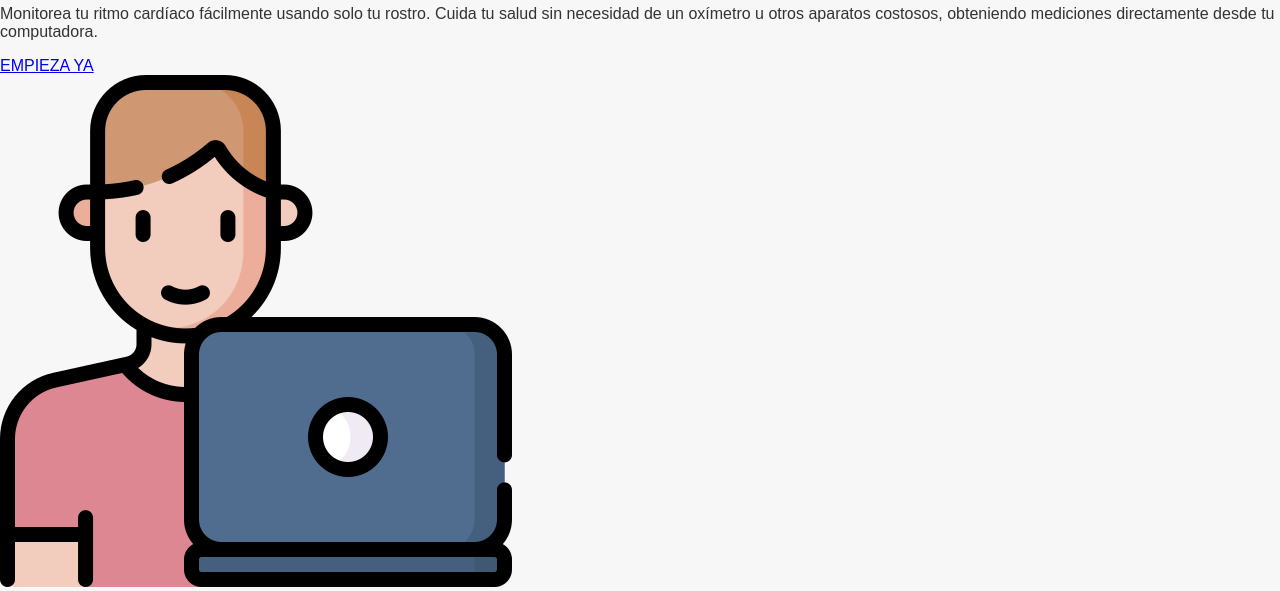
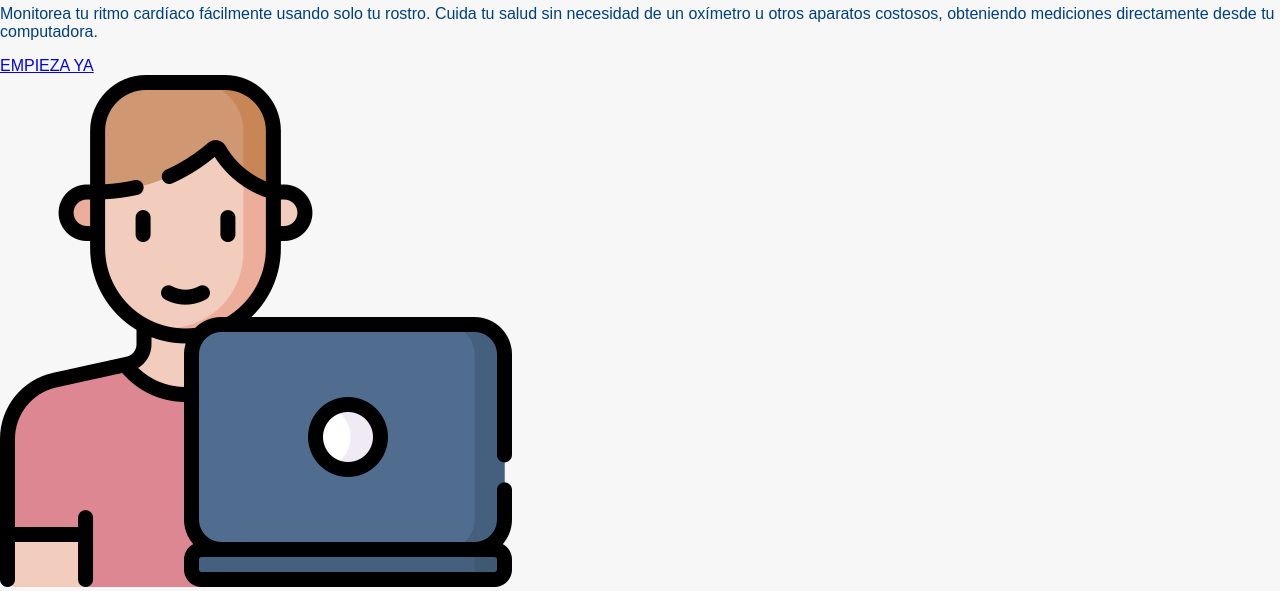
Before and after one commit to latidoenlinea/latidoenlinea, a plain HTML site: page index.html in a window 1280 px wide. Shown: the part 279-870 px from the top of the page. Drawn offline with Linux system fonts and the light colour scheme.

Commit message:
git commit

```diff
--- a/CSS/index.css
+++ b/CSS/index.css
@@ -3,7 +3,7 @@ body {
   margin: 0;
   font-family: Arial, sans-serif;
   background: #f7f7f7;
-  color: #333;
+  color: #004080;
 }
 
 /* Navbar */
```
